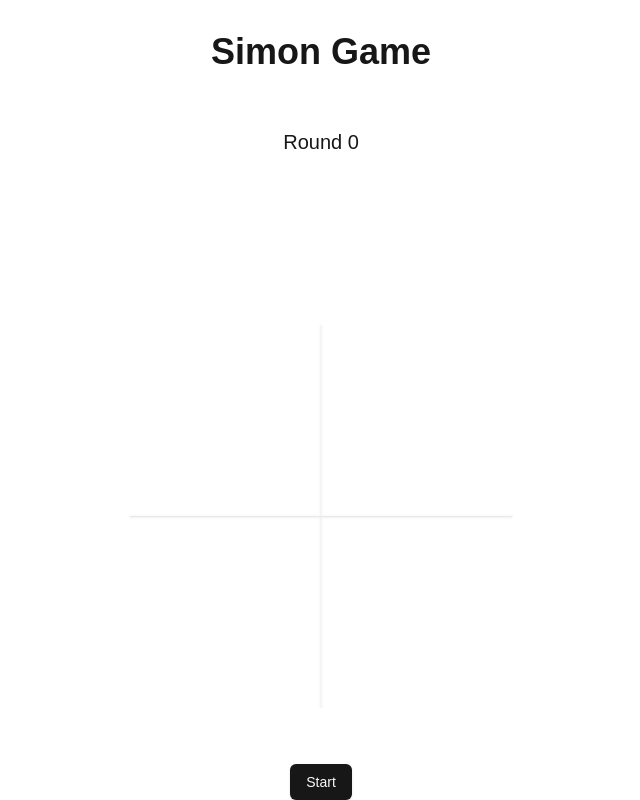
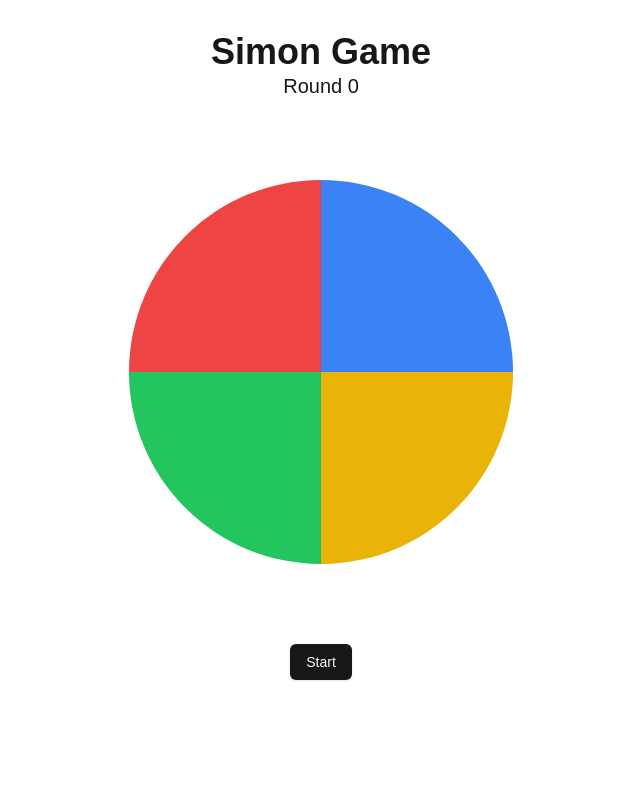
Before and after one commit to JaviCeRodriguez/simon-says, a Next.js app: page / in a window 1280 px wide. Shown: the whole page, without its empty margins (319-959 px from the left). Built offline with nearby package versions, Linux system fonts and the light colour scheme.

Commit message:
fix: buttons colors

```diff
--- a/src/app/page.tsx
+++ b/src/app/page.tsx
@@ -2,8 +2,10 @@
 
 import { useState } from "react";
 import { ButtonsPanel } from "@/components/buttons-panel";
-import { COLORS, EMOJIS } from "@/lib/consts";
+import { COLORS } from "@/lib/consts";
 import { Button } from "@/components/ui/button";
+import { Toaster } from "@/components/ui/sonner";
+import { toast } from "sonner";
 
 export default function Home() {
   const [isPlaying, setIsPlaying] = useState(false);
@@ -25,6 +27,7 @@ export default function Home() {
       for (let i = 0; i < user.length; i++) {
         if (user[i] !== sequence[i]) {
           setIsPlaying(false);
+          toast.error(`Game Over! Your score is ${sequence.length - 1}`);
           return;
         }
       }
@@ -44,12 +47,10 @@ export default function Home() {
   };
 
   return (
-    <main className="flex min-h-screen flex-col items-center justify-between">
+    <main className="flex min-h-screen flex-col items-center">
       <h1 className="text-4xl font-bold mt-8">Simon Game</h1>
       <h4 className="text-xl">Round {sequence.length}</h4>
-      <p>{sequence.map((index) => EMOJIS[index]).join(" ")}</p>
-      <p>{userSequence.map((index) => EMOJIS[index]).join(" ")}</p>
-      <div className="">
+      <div className="my-20">
         <ButtonsPanel onButtonClick={handleButtonClick} />
       </div>
       <div>
@@ -60,6 +61,7 @@ export default function Home() {
           {isPlaying ? "Restart!" : "Start"}
         </Button>
       </div>
+      <Toaster position="bottom-center" richColors />
     </main>
   );
 }
--- a/src/components/buttons-panel.tsx
+++ b/src/components/buttons-panel.tsx
@@ -1,4 +1,3 @@
-import { COLORS } from "@/lib/consts";
 import { Button } from "./ui/button";
 
 interface Props {
@@ -8,13 +7,22 @@ interface Props {
 export const ButtonsPanel: React.FC<Props> = ({ onButtonClick }) => {
   return (
     <div className="grid grid-cols-2 grid-rows-2 rounded-full overflow-hidden">
-      {COLORS.map((color, index) => (
-        <Button
-          key={color}
-          className={`rounded-none bg-${color}-500 hover:bg-${color}-600 w-48 h-48 flex items-center justify-center text-6xl`}
-          onClick={() => onButtonClick(index)}
-        />
-      ))}
+      <Button
+        className={`rounded-none bg-red-500 hover:bg-red-600 w-48 h-48 flex items-center justify-center text-6xl`}
+        onClick={() => onButtonClick(0)}
+      />
+      <Button
+        className={`rounded-none bg-blue-500 hover:bg-blue-600 w-48 h-48 flex items-center justify-center text-6xl`}
+        onClick={() => onButtonClick(1)}
+      />
+      <Button
+        className={`rounded-none bg-green-500 hover:bg-green-600 w-48 h-48 flex items-center justify-center text-6xl`}
+        onClick={() => onButtonClick(2)}
+      />
+      <Button
+        className={`rounded-none bg-yellow-500 hover:bg-yellow-600 w-48 h-48 flex items-center justify-center text-6xl`}
+        onClick={() => onButtonClick(3)}
+      />
     </div>
   );
 };
```
